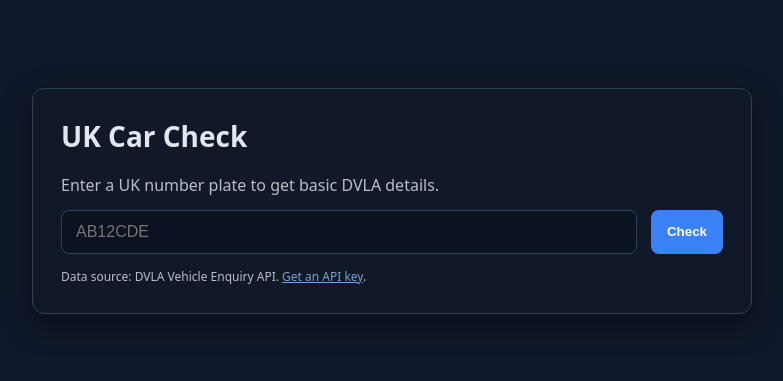
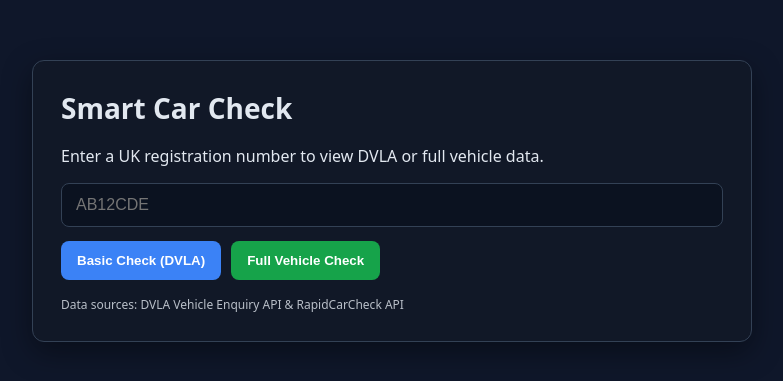
Before and after one commit to Wasif667/SmartCheck, a React (Vite) app in the folder client/: page / in a window 1280 px wide. Shown: the part 199-580 px from the top of the page, without its empty margins (248-1031 px from the left). Built offline with nearby package versions, Linux system fonts and the light colour scheme.

Commit message:
Update App.jsx

```diff
--- a/client/src/App.jsx
+++ b/client/src/App.jsx
@@ -1,65 +1,129 @@
-
-import React, { useState } from 'react'
+import React, { useState } from "react";
 
 export default function App() {
-  const [reg, setReg] = useState('')
-  const [loading, setLoading] = useState(false)
-  const [data, setData] = useState(null)
-  const [error, setError] = useState(null)
+  const [reg, setReg] = useState("");
+  const [loading, setLoading] = useState(false);
+  const [error, setError] = useState(null);
+  const [basicData, setBasicData] = useState(null);
+  const [fullData, setFullData] = useState(null);
 
-  async function handleCheck(e) {
-    e.preventDefault()
-    setError(null)
-    setData(null)
+  // --- Basic DVLA check ---
+  async function handleBasicCheck() {
+    if (!reg.trim()) return alert("Enter a registration number");
 
-    const trimmed = reg.trim().toUpperCase()
-    if (!trimmed) {
-      setError('Please enter a registration number.')
-      return
+    setLoading(true);
+    setError(null);
+    setFullData(null);
+
+    try {
+      const res = await fetch(`/api/check/${reg.trim().toUpperCase()}`);
+      const data = await res.json();
+      if (!res.ok) throw new Error(data.error || "Vehicle not found");
+      setBasicData(data);
+    } catch (err) {
+      setError(err.message);
+    } finally {
+      setLoading(false);
     }
-    setLoading(true)
+  }
+
+  // --- Full RapidCarCheck ---
+  async function handleFullCheck() {
+    if (!reg.trim()) return alert("Enter a registration number");
+
+    setLoading(true);
+    setError(null);
+    setBasicData(null);
+
     try {
-      const res = await fetch(`/api/check/${encodeURIComponent(trimmed)}`)
-      const json = await res.json()
-      if (!res.ok) {
-        throw new Error(json?.error || 'Lookup failed')
-      }
-      setData(json)
+      const res = await fetch(`/api/full/${reg.trim().toUpperCase()}`);
+      const data = await res.json();
+      if (!res.ok) throw new Error(data.error || "Full report not found");
+      setFullData(data);
     } catch (err) {
-      setError(err.message || 'Something went wrong')
+      setError(err.message);
     } finally {
-      setLoading(false)
+      setLoading(false);
     }
   }
 
   return (
     <div className="card">
-      <h1>UK Car Check</h1>
-      <div className="meta">Enter a UK number plate to get basic DVLA details.</div>
-      <form onSubmit={handleCheck} className="formRow">
+      <h1>Smart Car Check</h1>
+      <p>Enter a UK registration number to view DVLA or full vehicle data.</p>
+
+      <div className="formRow">
         <input
           placeholder="AB12CDE"
           value={reg}
-          onChange={(e) => setReg(e.target.value)}
-          autoFocus
+          onChange={(e) => setReg(e.target.value.toUpperCase())}
+          maxLength={8}
         />
-        <button type="submit" disabled={loading}>
-          {loading ? 'Checking…' : 'Check'}
+      </div>
+
+      <div style={{ display: "flex", gap: "10px", marginBottom: "1em" }}>
+        <button onClick={handleBasicCheck} disabled={loading}>
+          {loading ? "Checking..." : "Basic Check (DVLA)"}
         </button>
-      </form>
+        <button
+          onClick={handleFullCheck}
+          disabled={loading}
+          style={{ background: "#16a34a" }}
+        >
+          {loading ? "Fetching..." : "Full Vehicle Check"}
+        </button>
+      </div>
 
-      {error && <div style={{ color: '#fca5a5', marginBottom: 12 }}>{error}</div>}
+      {error && <div style={{ color: "#f87171" }}>⚠️ {error}</div>}
 
-      {data && (
-        <>
-          <h3>Result</h3>
-          <pre>{JSON.stringify(data, null, 2)}</pre>
-        </>
+      {/* --- DVLA Basic Info --- */}
+      {basicData && (
+        <div className="result">
+          <h2>Basic DVLA Information</h2>
+          <table>
+            <tbody>
+              <tr><td>Registration:</td><td>{basicData.registrationNumber}</td></tr>
+              <tr><td>Make:</td><td>{basicData.make}</td></tr>
+              <tr><td>Model:</td><td>{basicData.model}</td></tr>
+              <tr><td>Colour:</td><td>{basicData.colour}</td></tr>
+              <tr><td>Fuel Type:</td><td>{basicData.fuelType}</td></tr>
+              <tr><td>Year of Manufacture:</td><td>{basicData.yearOfManufacture}</td></tr>
+              <tr><td>Tax Status:</td><td>{basicData.taxStatus}</td></tr>
+              <tr><td>MOT Status:</td><td>{basicData.motStatus}</td></tr>
+            </tbody>
+          </table>
+        </div>
+      )}
+
+      {/* --- Full RapidCarCheck Info --- */}
+      {fullData && (
+        <div className="result">
+          <h2>Full Vehicle Report</h2>
+          <table>
+            <tbody>
+              <tr><td>Registration:</td><td>{fullData.vrm}</td></tr>
+              <tr><td>Make:</td><td>{fullData.make}</td></tr>
+              <tr><td>Model:</td><td>{fullData.model}</td></tr>
+              <tr><td>Colour:</td><td>{fullData.colour}</td></tr>
+              <tr><td>Engine Size:</td><td>{fullData.engineCapacity} cc</td></tr>
+              <tr><td>Fuel Type:</td><td>{fullData.fuelType}</td></tr>
+              <tr><td>Transmission:</td><td>{fullData.transmission}</td></tr>
+              <tr><td>Finance Owed:</td><td>{fullData.financeOwed ? "⚠️ Yes" : "✅ Clear"}</td></tr>
+              <tr><td>Stolen:</td><td>{fullData.stolen ? "⚠️ Yes" : "✅ No"}</td></tr>
+              <tr><td>Written Off:</td><td>{fullData.writeOff ? "⚠️ Yes" : "✅ No"}</td></tr>
+              <tr><td>Mileage:</td><td>{fullData.mileage || "N/A"}</td></tr>
+            </tbody>
+          </table>
+
+          {fullData.motExpiryDate && (
+            <p>MOT Expiry: <strong>{fullData.motExpiryDate}</strong></p>
+          )}
+        </div>
       )}
 
       <div className="footer">
-        Data source: DVLA Vehicle Enquiry API. <a href="https://developer-portal.vehicleenquiry.service.gov.uk/" target="_blank" rel="noreferrer">Get an API key</a>.
+        Data sources: DVLA Vehicle Enquiry API & RapidCarCheck API
       </div>
     </div>
-  )
+  );
 }
```
